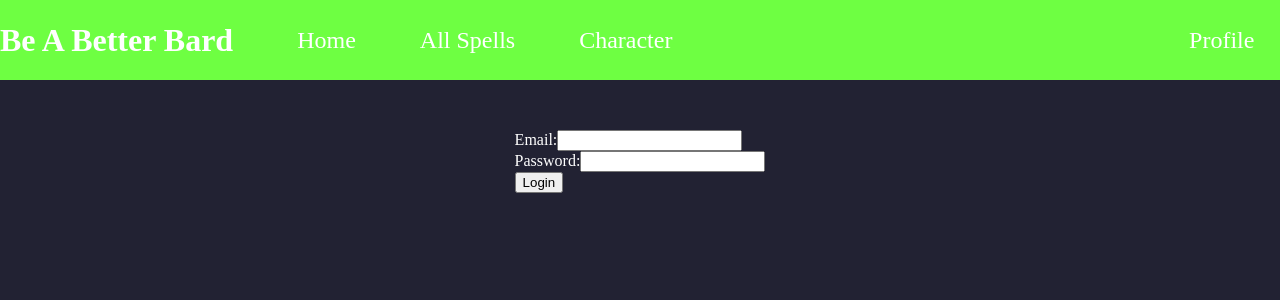
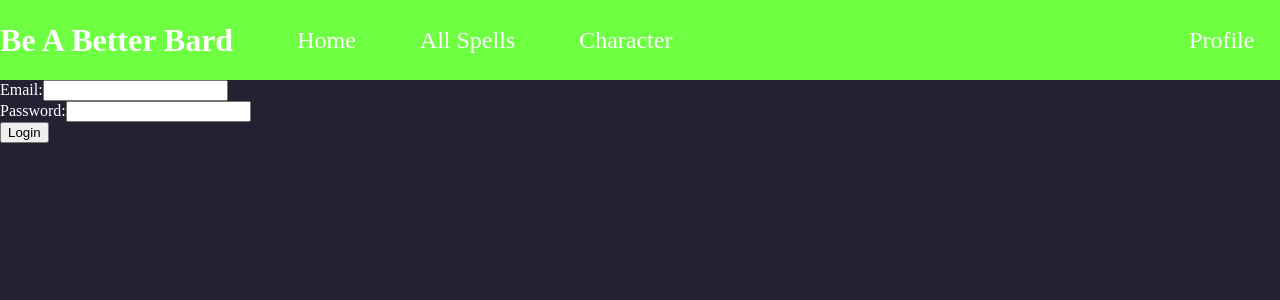
Before and after one commit to Jon-D-Smith/be_a_better_bard, a React (Create React App) app: page /login in a window 1280 px wide. Shown: the top 300 px of the page. Built offline with nearby package versions, Linux system fonts and the light colour scheme.

Commit message:
Finished test form. Logged in successfully

```diff
--- a/src/components/Login.js
+++ b/src/components/Login.js
@@ -1,8 +1,22 @@
+import axios from 'axios'
 import {useState} from 'react'
 import styled from 'styled-components'
 const Login = () => {
-    const [email, setEmail ] = useState("")
-    const [password, setPassword ] = useState("")
+    const [email, setEmail ] = useState()
+    const [password, setPassword ] = useState()
+
+    const handleSubmit = (e) => {
+        axios({
+            method: 'post',
+            url: '/login',
+            data: {
+              email,
+              password
+            }
+          });
+
+          console.log(email, password)
+    }
 
     const LoginForm = styled.div`
     display: grid;
@@ -14,8 +28,8 @@ const Login = () => {
     }
     `;
     return (
-        <LoginForm>
-        <form>
+
+        <form method="POST" onSubmit={handleSubmit}>
             <div id="email-field">
                 <label for="email">Email:</label>
                 <input id="email" type="email" name="email" value={email} onChange={(e) => setEmail(e.target.value)} />
@@ -26,7 +40,7 @@ const Login = () => {
             </div>
             <button type="submit">Login</button>
         </form>
-        </LoginForm>
+
      );
 }
 
```
Also changed, not shown: 1 other file (tests, documents, lock files or other folders).
